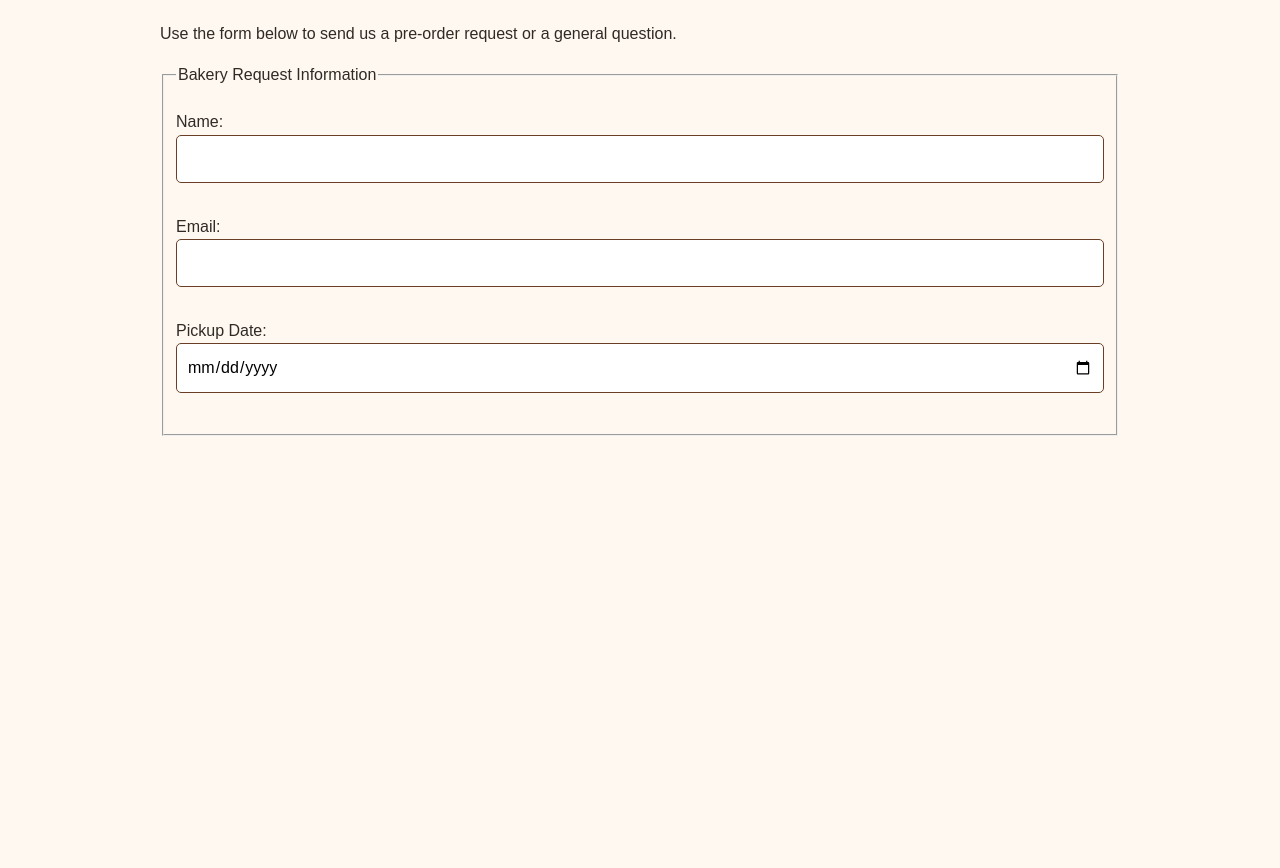
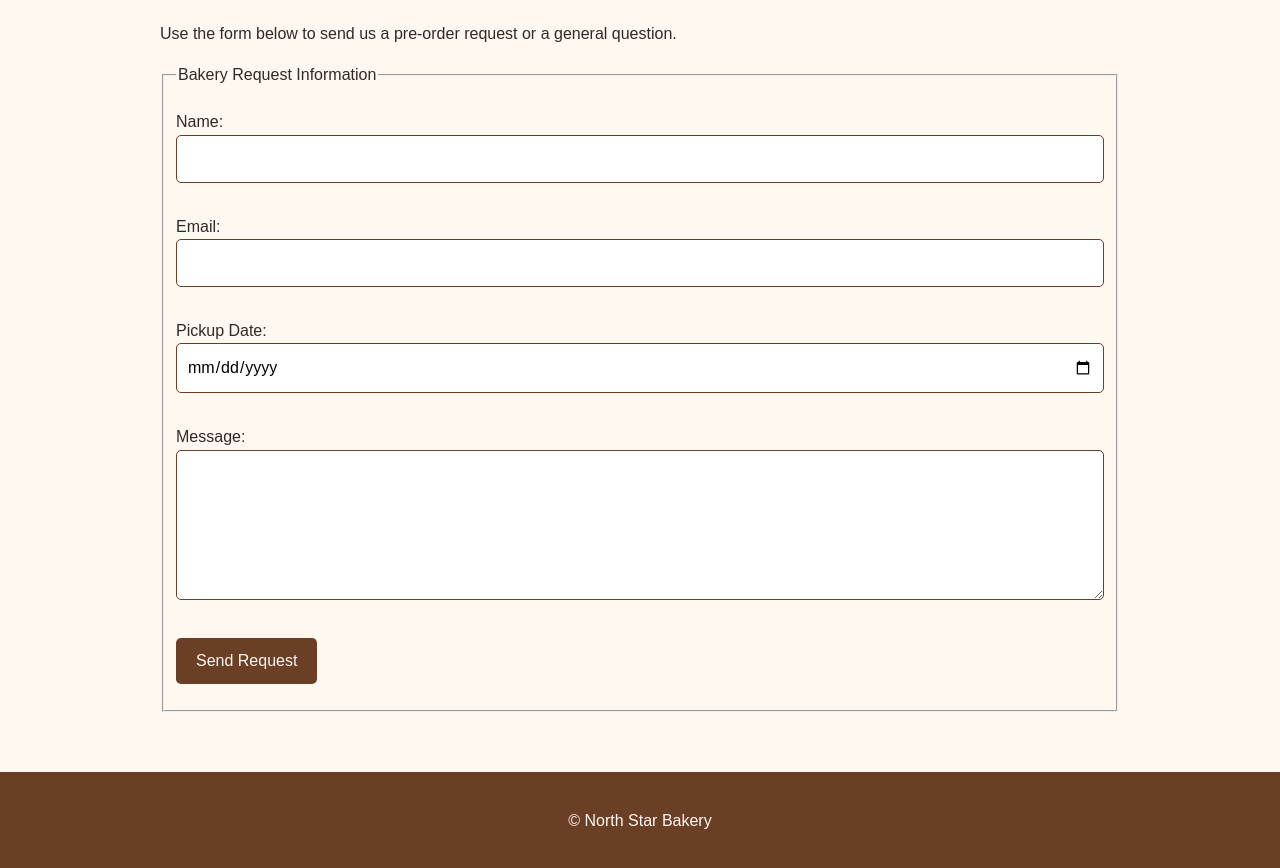
Before and after one commit to mu5271258-create/north-star-bakery, a plain HTML site: page contact.html in a window 1280 px wide. Shown: the part 344-1212 px from the top of the page. Before the commit the page ends 810 px from the top, so only its background shows below. Drawn offline with Linux system fonts and the light colour scheme.

Commit message:
Update contact.html

```diff
--- a/contact.html
+++ b/contact.html
@@ -33,9 +33,8 @@
       or a general question.
     </p>
 
-    <form action="#" method="post">
-
-      <fieldset>
+<form id="contactForm" action="#" method="post" novalidate>
+  <fieldset>
 
         <legend>Bakery Request Information</legend>
 
@@ -62,3 +61,29 @@
                  name="pickup-date"
                  required>
         </p>
+<p>
+  <label for="message">Message:</label><br>
+  <textarea id="message" name="message" rows="5"></textarea>
+</p>
+
+<p id="nameError" class="error-message"></p>
+<p id="emailError" class="error-message"></p>
+<p id="messageError" class="error-message"></p>
+
+<button type="submit">Send Request</button>
+
+<p id="formStatus" aria-live="polite"></p>
+
+</fieldset>
+</form>
+
+</main>
+
+<footer>
+  <p>&copy; North Star Bakery</p>
+</footer>
+
+<script src="script.js"></script>
+
+</body>
+</html>
```
